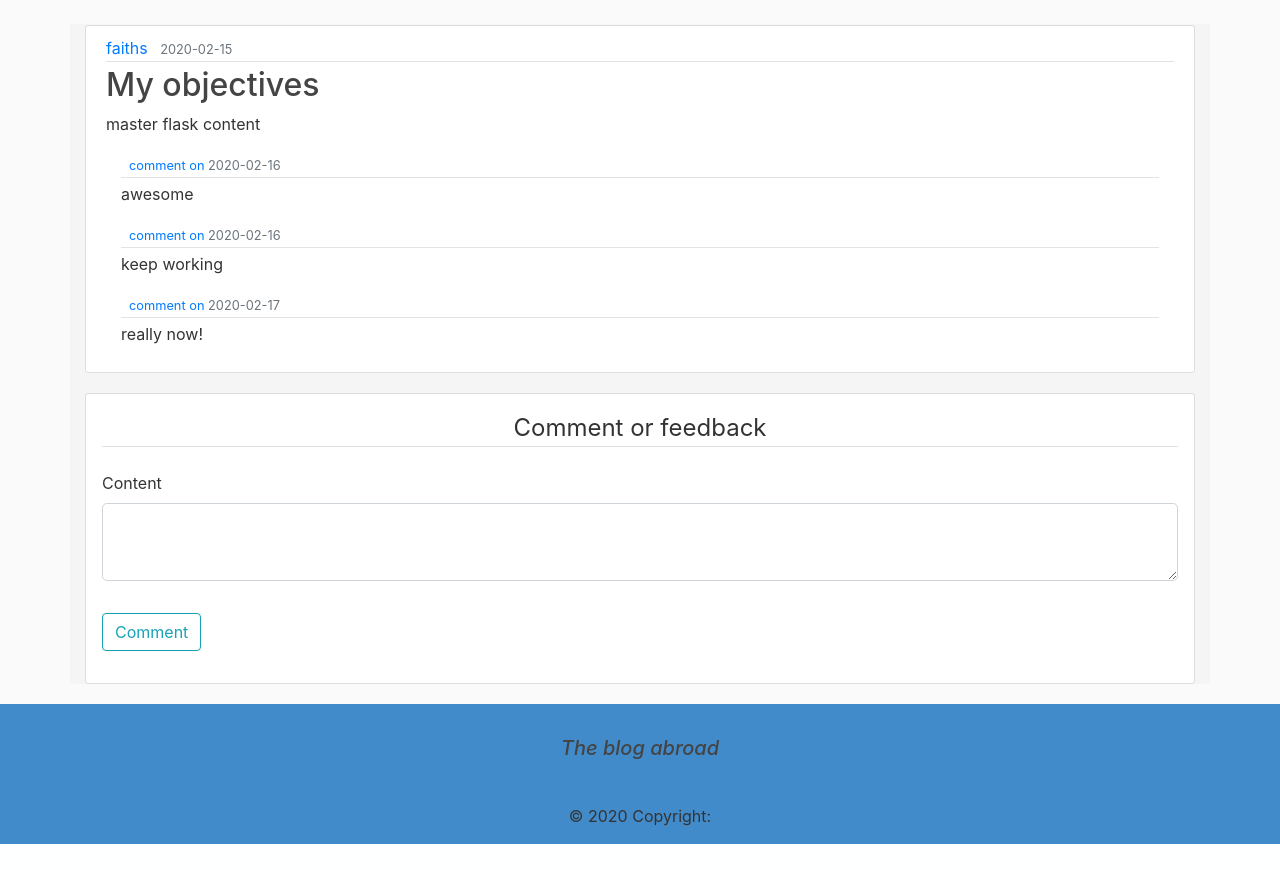
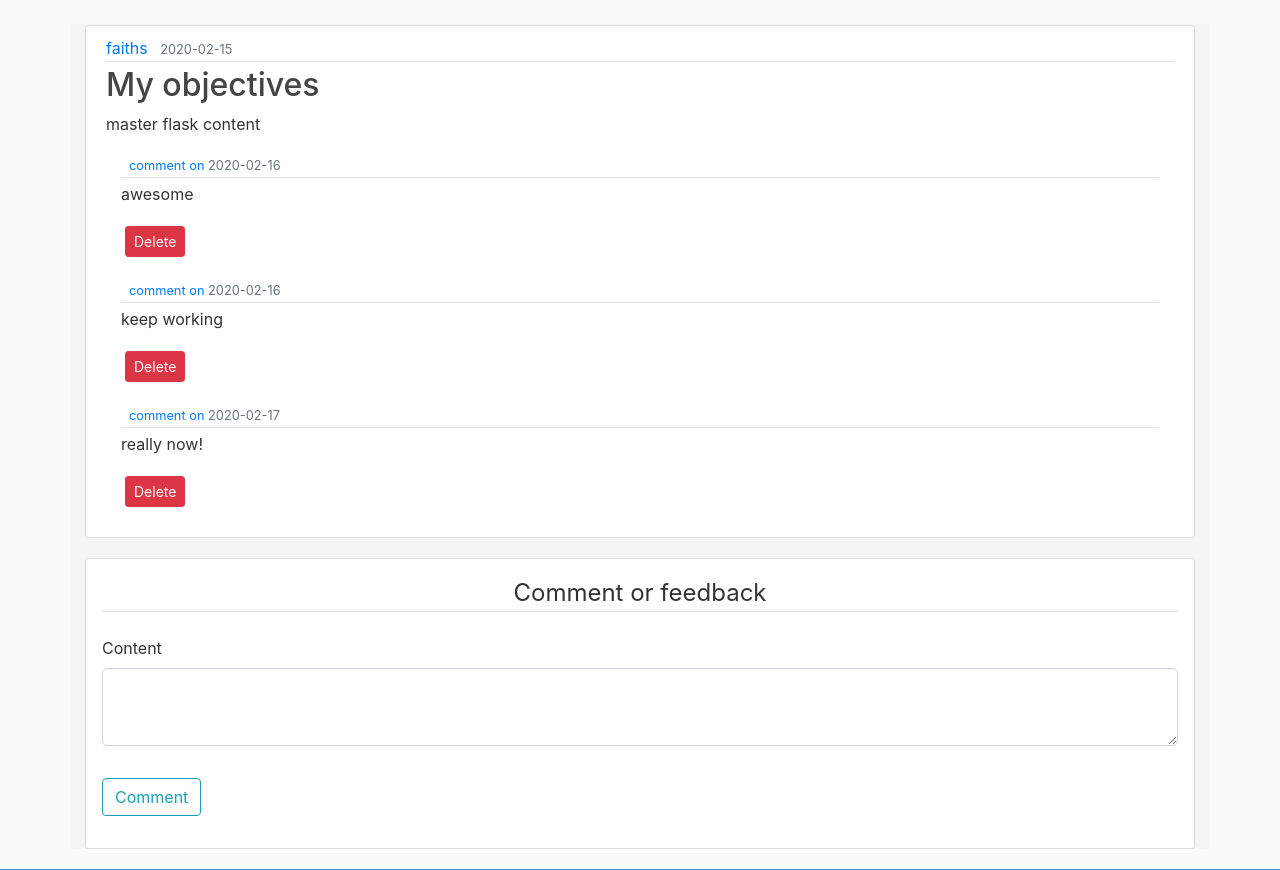
Before and after one commit to chepkiruibetty/amazing-blog, a Flask app: page /post/1 in a window 1280 px wide. Shown: the part 56-926 px from the top of the page. Before the commit the page ends 900 px from the top, so only its background shows below. Run offline with Flask 2, Linux system fonts and the light colour scheme; data comes from the database, SQL or seed files in the repository; some libraries are stand-ins or nearby versions.

Commit message:
add delete modal for comments

```diff
--- a/blog/templates/blog.html
+++ b/blog/templates/blog.html
@@ -30,8 +30,30 @@
                         <p class="article-content">{{ comment.content }}</p>
                     </div>
                 </div>
+                <button type="button" class="btn btn-danger btn-sm m-1" data-toggle="modal"
+                    data-target="#deleteModal">Delete</button>
             </div>
             {% endfor %}
+            <!-- Modal -->
+    <div class="modal fade" id="deleteModal" tabindex="-1" role="dialog" aria-labelledby="deleteModalLabel"
+    aria-hidden="true">
+    <div class="modal-dialog" role="document">
+        <div class="modal-content">
+            <div class="modal-header">
+                <h5 class="modal-title" id="deleteModalLabel">Delete Comment?</h5>
+                <button type="button" class="close" data-dismiss="modal" aria-label="Close">
+                    <span aria-hidden="true">&times;</span>
+                </button>
+            </div>
+            <div class="modal-footer">
+                <button type="button" class="btn btn-secondary" data-dismiss="modal">Close</button>
+                <form action="{{ url_for('delete_post', post_id=post.id) }}" method="POST">
+                    <input class="btn btn-danger" type="submit" value="Delete">
+                </form>
+            </div>
+        </div>
+    </div>
+</div>
         </div>
     </div>
     </div>
```
